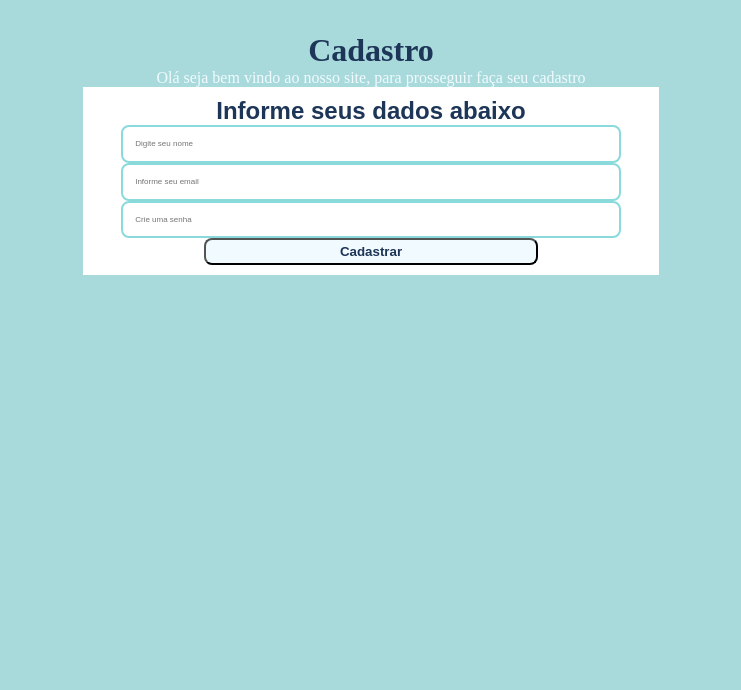
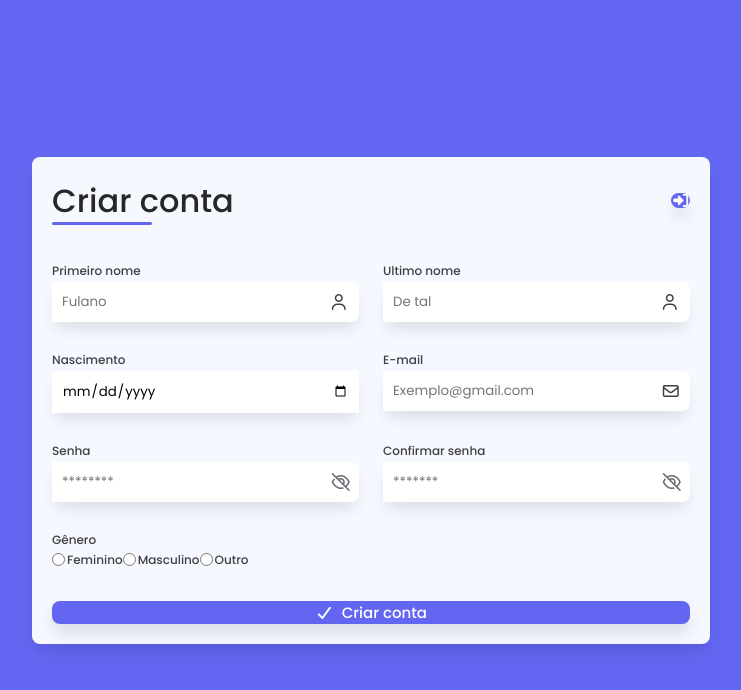
Before and after one commit to Gabriel-Devweb/Formulario-de-cadastro, a plain HTML site: page index.html in a window 1280 px wide. Shown: the whole page, without its empty margins (269-1010 px from the left). Drawn offline with Linux system fonts and the light colour scheme.

Commit message:
Front - End

```diff
--- a/index.css
+++ /dev/null
@@ -1,49 +0,0 @@
-* {
-margin: 0;
-padding: 0;
-box-sizing: border-box;
-}
-body {
-    background-color: #a8dadc;
-}
-header {
-     padding-top: 32px;
-     text-align: center;
-     padding: 30p
-}
-main {
-   text-align: center;
-    background-color: white;
-    font-family: Arial, Helvetica, sans-serif;
-    width: 600px;
-    padding: 10px;
-    margin: auto;
-     max-width: 36rem;
-      width: 90%;
-}
-h1 {
-    color: #1d3557;
-}
-p {
-    Color: #f1fafe;
-}
-h2 {
-    color: #1d3557;
-}
-input {
-max-width: 36rem;
-width: 90%;
-margin:  auto;
-border-radius: 0.5rem;
-padding: 0.775rem;
-font-size: 0.5rem;
-border: 2px solid #8adadc;
-}
-button {
-    width: 60%;
-    padding: 0.225rem;
-    border-radius: 0.5rem;
-    font-weight: bold;
-    background-color: #f1fafe;
-    color: #1d3557;
-}
--- a/index.html
+++ b/index.html
@@ -3,28 +3,93 @@
 <head>
     <meta charset="UTF-8">
     <meta name="viewport" content="width=device-width, initial-scale=1.0">
-    <title>Formulário de cadastro</title>
-    <link rel="stylesheet" href="index.css">
+    <link rel="stylesheet" href="https://cdnjs.cloudflare.com/ajax/libs/font-awesome/7.0.0/css/all.min.css" integrity="sha512-DxV+EoADOkOygM4IR9yXP8Sb2qwgidEmeqAEmDKIOfPRQZOWbXCzLC6vjbZyy0vPisbH2SyW27+ddLVCN+OMzQ==" crossorigin="anonymous" referrerpolicy="no-referrer" />
+    <title>Criar conta</title>
+    <link rel="stylesheet" href="./src/style/style.css">
 </head>
 <body>
-    <header>
-        <h1>Cadastro</h1>
-        <p>Olá seja bem vindo ao nosso site,
-            para prosseguir faça seu cadastro
-        </p>
-    </header>
-  <main>
-    <h2>Informe seus dados abaixo</h2>
-    <input type="text" name="txt01" id="txt01"
-    placeholder="Digite seu nome" required>
-    <input type="email" name="txt02" id="txt02"
-    placeholder="Informe seu email" required>
-    <input type="password" name="txt03" id="txt03"
-    placeholder="Crie uma senha" required>
-    <button onclick="Cadastrar()" id="Button">
-        Cadastrar
-    </button>
-  </main>
-  <script src="index.js"></script>
+    <main id="form_container">
+        <div id="form_header">
+            <h1 id="form_title">
+                Criar conta</h1>
+                <button class="btn-default">
+                    <i class="fa-solid fa-right-to-bracket"></i>
+                </button>
+        </div>
+        <form action="" id="form">
+            <div id="input_container">
+                <div class="input-box">
+                    <label for="name" class="form-label">Primeiro nome</label>
+                    <div class="input-field">
+                        <input type="text" name="name" id="name" class="form-control" placeholder="Fulano">
+                        <i class="fa-regular fa-user"></i>
+                    </div>
+                </div>
+                <div class="input-box">
+                    <label for="last_name" class="form-label">Ultimo nome</label>
+                    <div class="input-field">
+                        <input type="text" name="last_name" id="last_name" class="form-control" placeholder="De tal">
+                        <i class="fa-regular fa-user"></i>
+                    </div>
+                </div>
+                <div class="input-box">
+                    <label for="birthdate" class="form-label">Nascimento</label>
+                    <div class="input-field">
+                        <input type="date" name="birthdate" id="birthdate" class="form-control">
+                    </div>
+                </div>
+                <div class="input-box">
+                    <label for="email" class="form-label">E-mail</label>
+                    <div class="input-field">
+                        <input type="email" name="email" id="email" class="form-control" placeholder="Exemplo@gmail.com">
+                        <i class="fa-regular fa-envelope"></i>
+                    </div>
+                </div>
+                <div class="input-box">
+                    <label for="password" class="form-label">Senha</label>
+                    <div class="input-field">
+                        <input type="password" name="password" id="password" class="form-control" placeholder="********">
+                        <i class="fa-regular fa-eye-slash password-icon"></i>
+                    </div>
+                </div>
+                <div class="input-box">
+                    <label for="confirm_password" class="form-label">Confirmar senha</label>
+                    <div class="input-field">
+                        <input type="password" name="confirm_password" id="confirm_password" class="form-control" placeholder="*******">
+                        <i class="fa-regular fa-eye-slash password-icon"></i>
+                    </div>
+                </div>
+            <div class="radio-container">
+                <label class="form-label">Gênero</label>
+
+                <div id="gender_inputs">
+                    <div class="radio-box">
+                        <input type="radio" name="gender" id="female" class="form-control" value="female">
+                        <label for="Female" class="form-label">
+                            Feminino
+                        </label>
+                    </div>
+                    <div class="radio-box">
+                        <input type="radio" name="gender" id="male" class="form-control" value="male">
+                        <label for="male" class="form-label">
+                            Masculino
+                        </label>
+                    </div>
+                    <div class="radio-box">
+                        <input type="radio" name="gender" id="orther" class="form-control" value="orther">
+                        <label for="orther" class="form-label">
+                            Outro
+                        </label>
+                    </div>
+                </div>
+            </div>
+            </div>
+        <button type="submit" class="btn-default">
+            <i class="fa-solid fa-check"></i>
+            Criar conta
+        </button>
+        </form>
+    </main>
+    <script src="./src/javascript/script.js"></script>
 </body>
 </html>
--- a/index.js
+++ /dev/null
@@ -1,12 +0,0 @@
-function Cadastrar() {
-    let txt01 = document.getElementById('txt01')
-    let txt02 = document.getElementById('txt02')
-    let txt03 = document.getElementById('txt03')
-
-    if (txt01.value == '' || txt02.value == '' || txt03.value == '') {
-        alert('Preencha todos os campos')
-        return
-    } else {
-        alert('Cadastro realizado com sucesso!')
-}
-}
--- /dev/null
+++ b/src/javascript/script.js
@@ -0,0 +1,10 @@
+const passwordIcons = document.querySelectorAll('.password-icon')
+
+passwordIcons.forEach(icon => {
+  icon.addEventListener('click', function () {
+    const input = this.parentElement.querySelector('.form-control');
+    input.type = input.type === 'password' ? 'text' : 'password';
+    this.classList.toggle('fa-eye');
+    this.classList.toggle('fa-eye-slash');
+  });
+});
--- /dev/null
+++ b/src/style/style.css
@@ -0,0 +1,146 @@
+@import url('https://fonts.googleapis.com/css2?family=Poppins:ital,wght@0,100;0,200;0,300;0,400;0,500;0,600;0,700;0,800;0,900;1,100;1,200;1,300;1,400;1,500;1,600;1,700;1,800;1,900&display=swap');
+
+*{
+margin: 0;
+padding: 0;
+box-sizing: border-box;
+font-family: 'Poppins', sans-serif;
+}
+body {
+  display: flex;
+  justify-content: center;
+  align-items: center;
+  min-height: 100vh;
+  background-color: #6366f1;
+}
+.btn-default {
+  background-color: #6366f1;
+  display: flex;
+  align-items: center;
+  border: none;
+  padding-left: 8px 12px;
+  border-radius: 8px;
+  font-size: 15px;
+  font-weight: 500;
+  color: #ffffff;
+  cursor: pointer;
+  justify-content: center;
+  gap: 8px;
+  height: fit-content;
+  box-shadow: 0px 10px 15px -0.3px rgba(0, 0, 0, 0.1);
+  border-radius: 8px;
+  transition: background-color 0.3s ease;
+}
+.btn-default:hover {
+  background-color: #818cf8;
+}
+#form_container {
+  display: flex;
+  flex-direction: column;
+  gap: 32px;
+  height: 100%;
+  background-color: #f6f8ff;
+  padding: 20px;
+  border-radius:8px;
+  box-shadow: 0px 10px 15px -3px rgba(0, 0, 0, 0.1);
+}
+#form_header {
+  display: flex;
+  justify-content: space-between;
+  align-items: center;
+
+}
+#form_title {
+  font-weight: 500;
+  color: #272727;
+  position: relative;
+}
+#form_title::after {
+  content: '';
+  position: absolute;
+  width: 100px;
+  height: 3px;
+  border-radius: 30px;
+  background-color: #6366f1;
+  left: 0;
+  bottom: 0;
+}
+#form {
+  display: flex;
+  justify-content: space-between;
+  flex-direction: column;
+  gap: 32px;
+  height: 100%;
+}
+#input_container {
+  display: grid;
+  grid-template-columns: 1fr 1fr;
+  gap: 24px;
+}
+.form-label {
+  font-size: 12px;
+  color: #404044;
+  font-weight: 500;
+}
+.input-field {
+  display: flex;
+  align-items: center;
+  background-color: #ffff;
+  border-radius: 8px;
+  box-shadow: 0px 10px 15px -3px rgba(0, 0, 0, 0.1);
+}
+.input-field i {
+  display: flex;
+  align-items: center;
+  width: 30px;
+  height: 20px;
+  color: #404044;
+}
+.form-control {
+  padding: 10px;
+  width: 100%;
+  border: none;
+
+}
+.input-field .password-icon {
+  cursor: pointer;
+  color: #676770;
+}
+.form-control:focus {
+  outline: none;
+}
+.input-box .input-field:focus-within {
+  outline: 2px solid #6366f1;
+}
+.input:-webkit-autofill {
+-webkit-box-shadow: 0 0 0 1000px white inset !important;
+color: 000;
+}
+.radio-container {
+  grid-column: span 2;
+}
+#gender_inputs {
+display: flex;
+row-gap: 20px;
+}
+.radio-box {
+  display: flex;
+  gap: 2px;
+  align-items: center;
+}
+.form-control[type="radio"] {
+  accent-color: #6366f1;
+}
+@media screen and (max-width: 500px) {
+  #form_container {
+    width: 100%;
+    min-height: 100vh;
+    padding: 32px;
+  }
+  #input_container {
+    display: flex;
+    flex-direction: column;
+    gap: 38px;
+
+  }
+}
```
Also changed, not shown: 1 other file.
